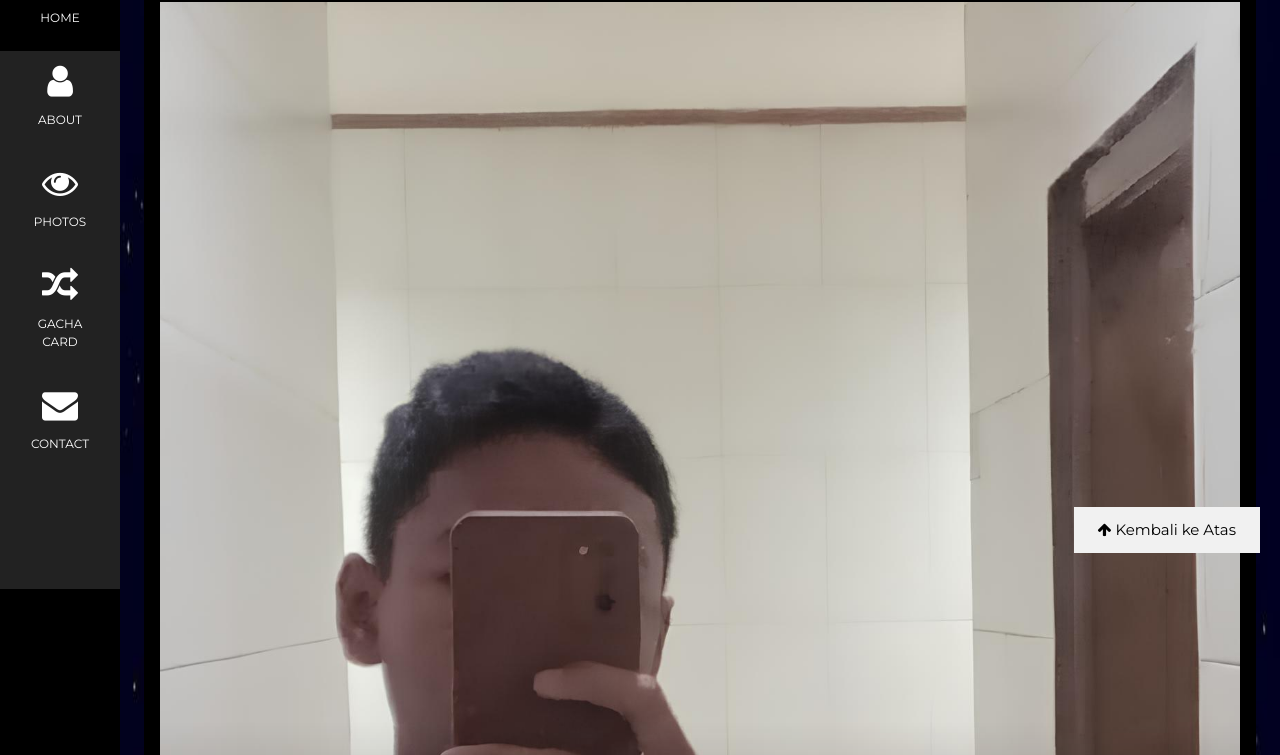
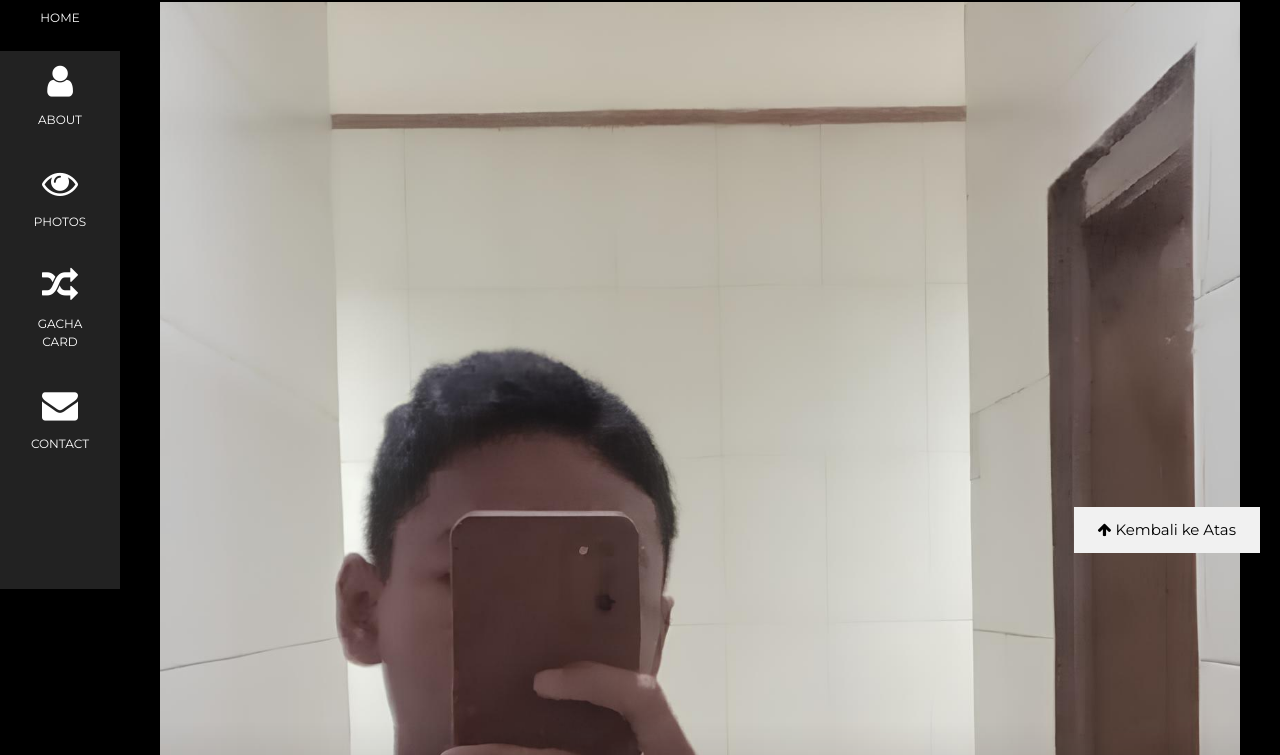
Before and after one commit to theleaderofenemy/Mau-Udahan, a plain HTML site: page index.html in a window 1280 px wide. Shown: the part 211-966 px from the top of the page. Drawn offline with nearby package versions, Linux system fonts and the light colour scheme.

Commit message:
Update index.html

```diff
--- a/index.html
+++ b/index.html
@@ -26,7 +26,7 @@
   /* Add a left margin to the "page content" that matches the width of the sidebar (120px) */
   #main {
     margin-left: 120px;
-    background-image: url('download (1).jpg');
+    background:black;
     background-size: 100% 100%;
     background-repeat: no-repeat;
     background-position: center center;
```
